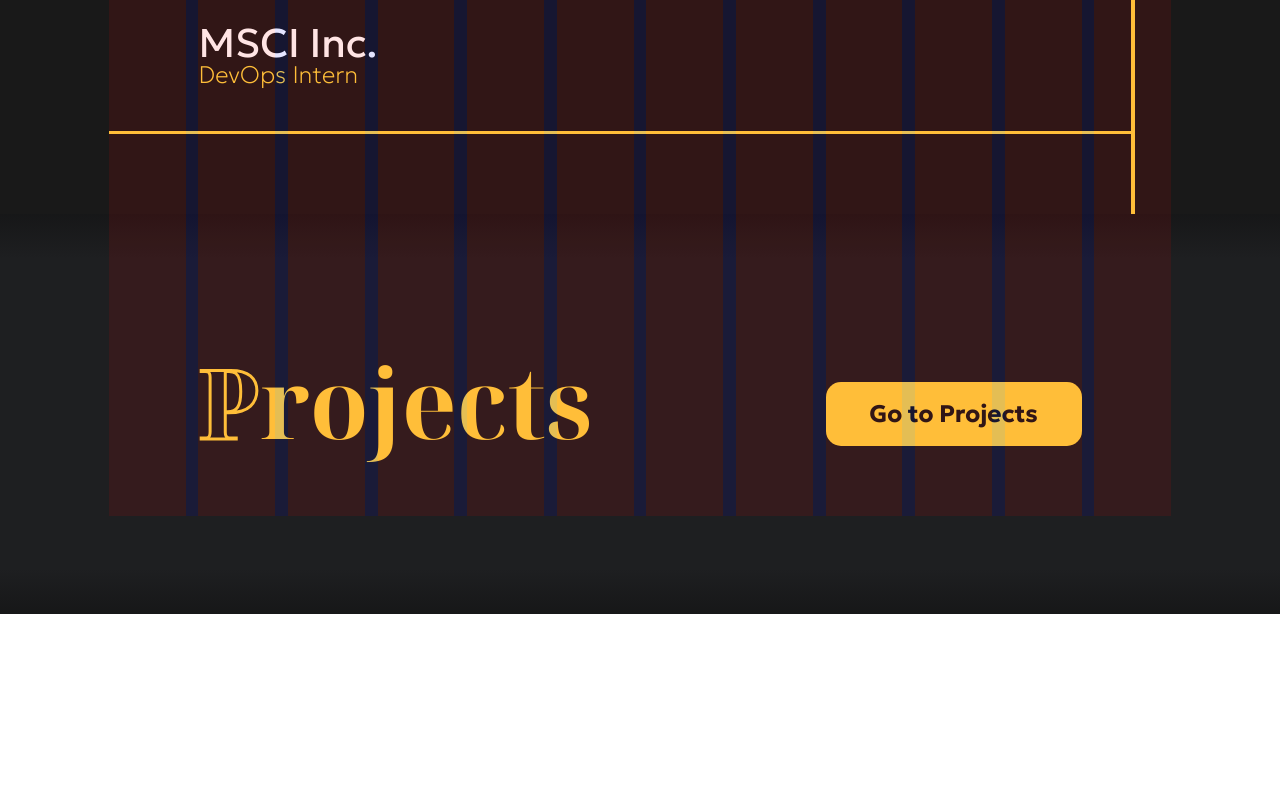
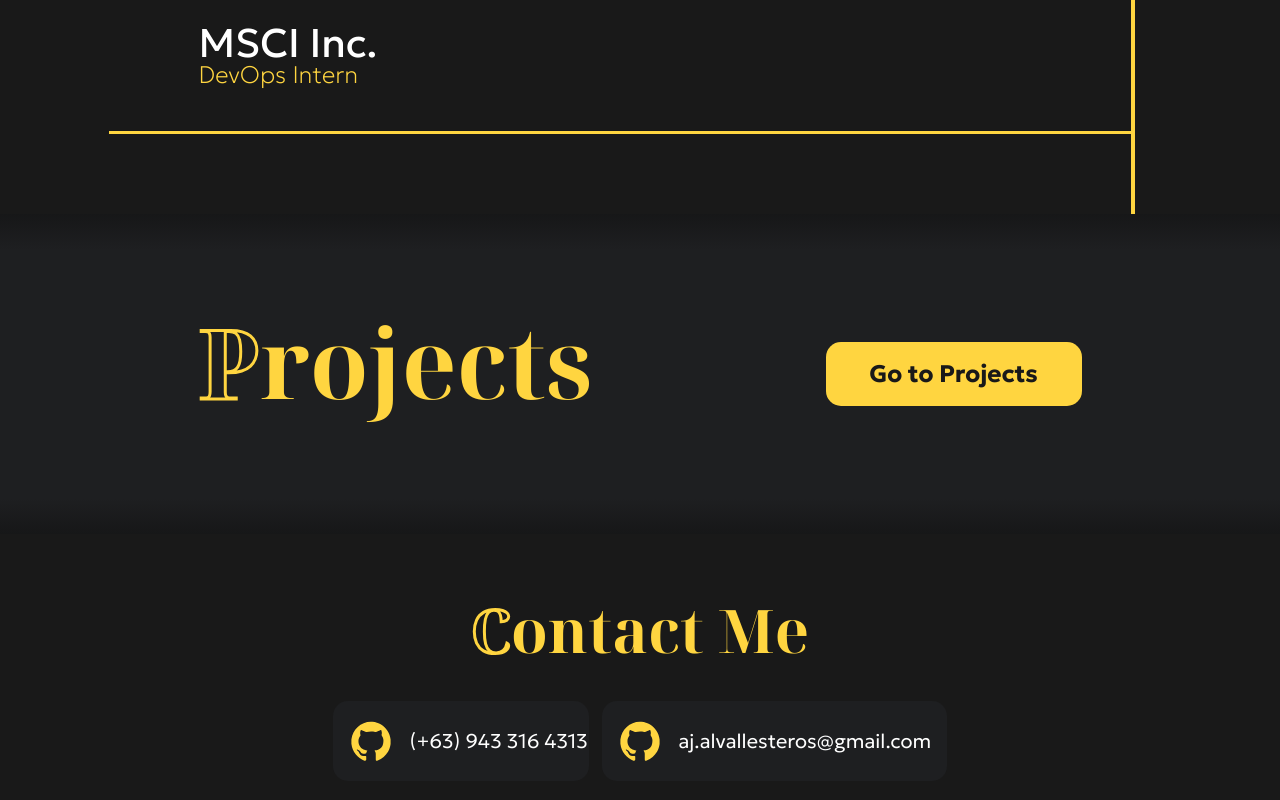
Before and after one commit to Alvallesteros/Alvallesteros, a React (Create React App) app: page / in a window 1280 px wide. Shown: the part 2284-3084 px from the top of the page. Before the commit the page ends 2898 px from the top, so only its background shows below. Built offline with nearby package versions, Linux system fonts and the light colour scheme.

Commit message:
contact added

```diff
--- a/src/App.js
+++ b/src/App.js
@@ -7,6 +7,7 @@ import AboutMe from './components/about-me.js';
 import Skills from './components/skills.js';
 import Experiences from './components/experiences.js';
 import Projects from './components/projects.js';
+import ContactMe from './components/contact-me.js';
 
 function App() {
   return (
@@ -19,6 +20,7 @@ function App() {
         <Skills />
         <Experiences />
         <Projects />
+        <ContactMe />
       </div>
     </div>
   );
--- /dev/null
+++ b/src/components/contact-me.js
@@ -0,0 +1,30 @@
+import React from 'react';
+import styles from '../styles/contact.module.css';
+import common from '../styles/common.module.css';
+import github from '../imgs/github.svg'
+
+function ContactMe() {
+    return (
+        <div className={styles.container}>
+            <div className={common.titleText}>
+                <span>C</span>ontact Me
+            </div>
+            <div className={styles.detailsContainer}>
+                <div className={styles.detail}>
+                    <div className={styles.imgContainer}>
+                        <img src={github} className={styles.img}/>
+                    </div>
+                    <span>(+63) 943 316 4313</span>
+                </div>
+                <div className={styles.detail} style={{width:'27vw'}}>
+                    <div className={styles.imgContainer}>
+                        <img src={github} className={styles.img}/>
+                    </div>
+                    <span>aj.alvallesteros@gmail.com</span>
+                </div>
+            </div>
+        </div>
+    );
+}
+
+export default ContactMe
--- /dev/null
+++ b/src/styles/contact.module.css
@@ -0,0 +1,50 @@
+.container {
+    display: flex;
+    flex-direction: column;
+    width: 100%;
+    height: 40vh;
+    align-items: center;
+    padding-top: 5vh;
+}
+
+.detailsContainer {
+    height: 55%;
+    width: 69vw;
+    display: flex;
+    justify-content: center;
+    gap: 1vw;
+    flex-wrap: wrap;
+}
+
+
+.detail {
+    height: 10vh;
+    min-width: 13vw;
+    width: 20vw;
+    background-color: var(--dark-gray);
+    border-radius: 15px/15px;
+    overflow: hidden;
+    display: flex;
+    align-items: center;
+    flex-shrink: 0;
+}
+
+.imgContainer {
+    height: 100%;
+    width: 6vw;
+    display: flex;
+    justify-content: center;
+    align-items: center;
+}
+
+.img {
+    max-height: 50%;
+    color: white;
+}
+
+.detail span {
+    font-family: var(--text-font);
+    color: white;
+    font-weight: 300;
+    font-size: 1.25em;
+}
--- a/src/styles/grid.module.css
+++ b/src/styles/grid.module.css
@@ -1,5 +1,5 @@
 .container {
-    opacity: 0.1;
+    opacity: 0;
     margin: 0;
     height: 350vh;
     width: 100vw;
--- a/src/styles/projects.module.css
+++ b/src/styles/projects.module.css
@@ -1,5 +1,5 @@
 .container {
-    height: 50vh;
+    height: 40vh;
     width: 100%;
     overflow: visible;
     position: relative;
```
